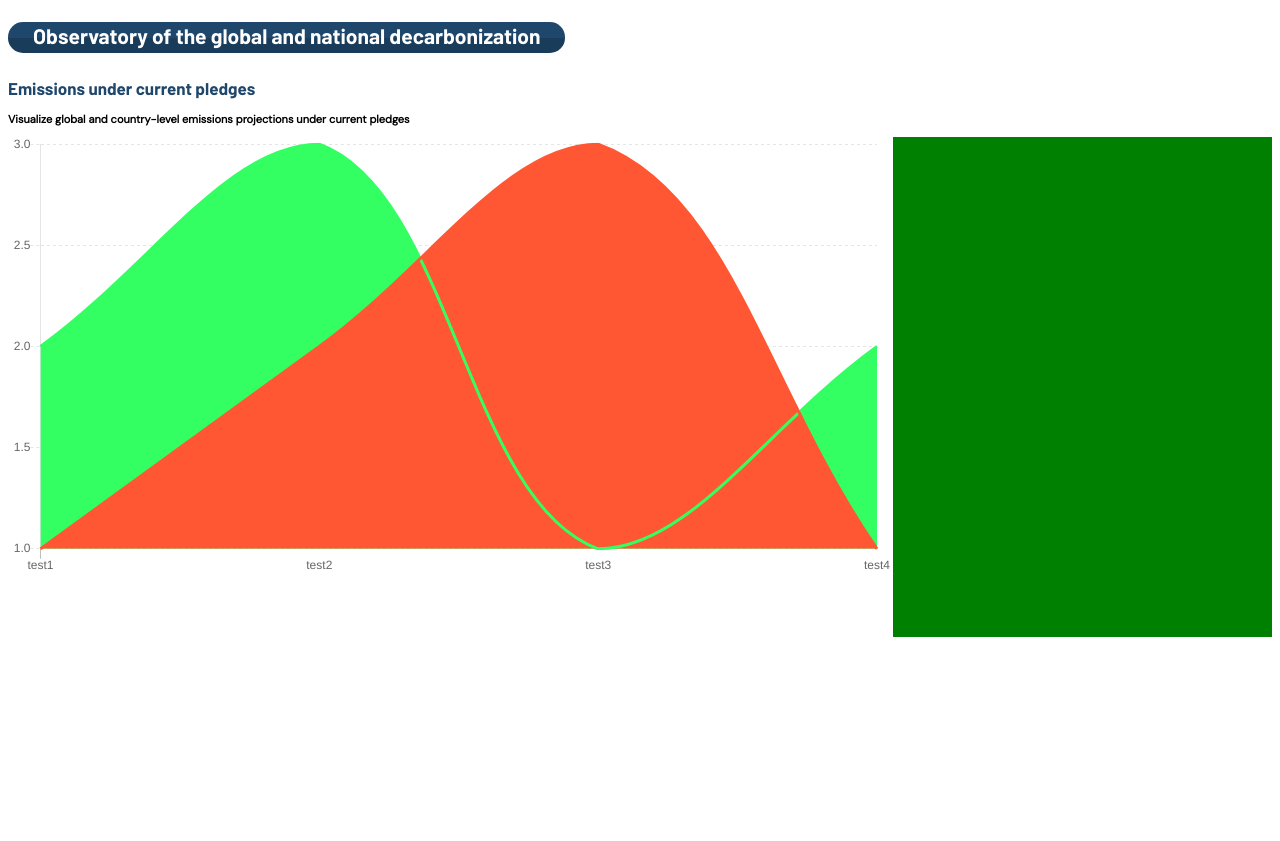
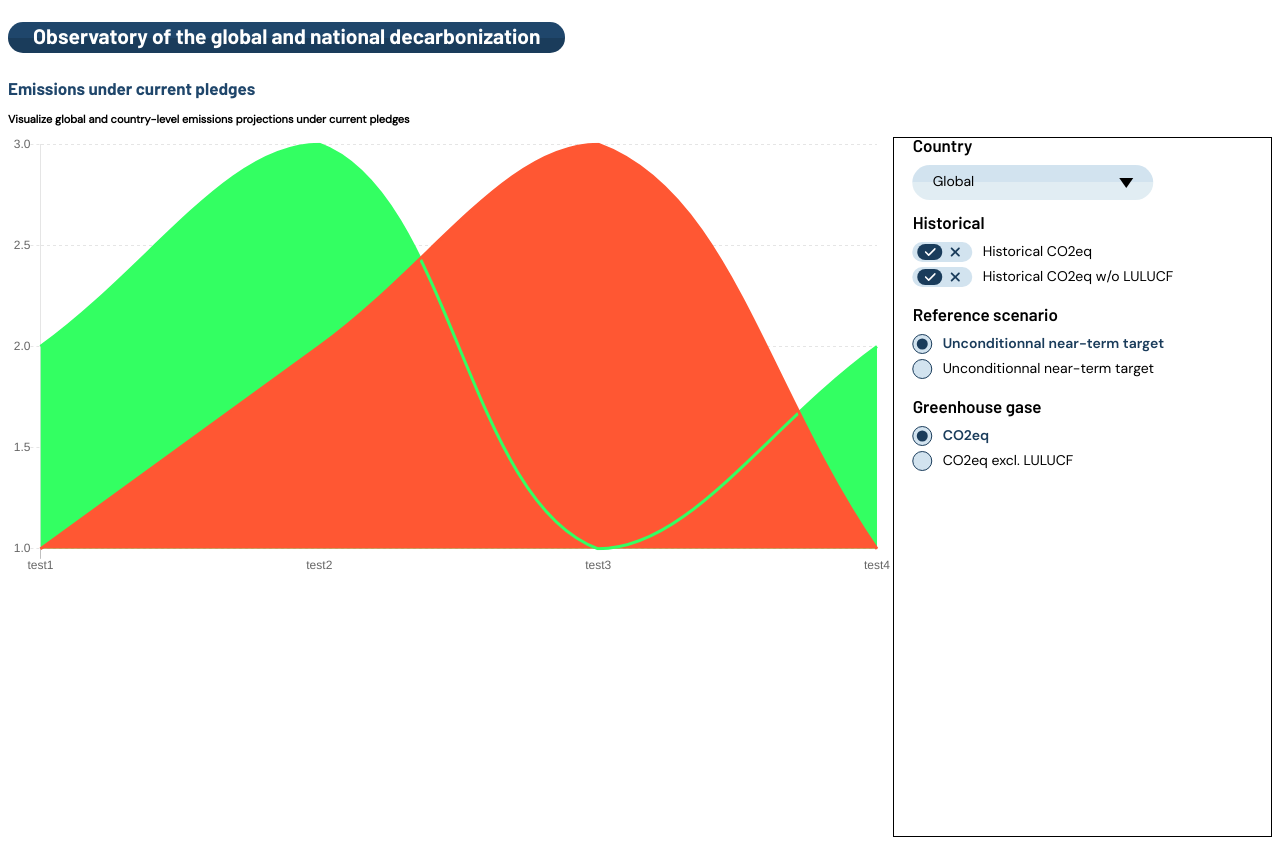
Before and after one commit to nicolasboeuf/decarbonization-observatory-dataviz, a Vue app: page / in a window 1280 px wide. Before the commit the page ends 800 px from the top, so only its background shows below. Built offline with nearby package versions, Linux system fonts and the light colour scheme; the HTML template or start-up script is replaced by a standard one.

Commit message:
building right panel

```diff
--- a/src/App.vue
+++ b/src/App.vue
@@ -47,7 +47,6 @@ export default {
   -webkit-font-smoothing: antialiased;
   -moz-osx-font-smoothing: grayscale;
   h1{
-    color:blue;
     font-family: "barlow-bold";
     font-size:21px;
     background:$semiGradientDark;
@@ -68,22 +67,147 @@ export default {
   }
   .chartComponent{
     width: 100%;
-    height:500px;
+    height:700px;
     position: relative;
     .componentSpace{
       position: relative;
       .chartSpace{
         position: relative;
         width: 70%;
-        height: 500px;
+        height: 700px;
         display: inline-block;
         }
       .controlsSpace{
         position: relative;
         width: 30%;
-        height: 500px;
+        height: 700px;
         display: inline-block;
-        background-color: green;
+        border:1px solid black;
+        box-sizing: border-box;
+        .controlsWrapper{
+          position: absolute;
+          width: 90%;
+          left:50%;
+          transform:translate(-50%,0);
+          .controls_box{
+            width: 100%;
+            display: block;
+            margin-bottom: 15px;
+            .controls_title{
+              font-family: "barlow-semibold";
+              font-size:17px;
+              margin-bottom: 10px;
+              display: block;
+            }
+            .controls_dropdown{
+              width: 65%;
+              height: 28px;
+              border-radius: 20px;
+              background:$semiGradientLight;
+              padding-left: 20px;
+              padding-top: 7px;
+              position: relative;
+              cursor: pointer;
+              font-family: "DMSans-Regular";
+              font-size: 14px;
+              &:after{
+                content:"";
+                position: absolute;
+                right:20px;
+                top: 50%;
+                transform:translate(0,-5px);
+                width: 0;
+                height: 0;
+                border-left: 7px solid transparent;
+                border-right: 7px solid transparent;
+                border-top: 10px solid black;
+                clear: both;
+              }
+            }
+            .switch_controls_box{
+              display: flex;
+              .switch_container{
+                width: 60px;
+                height: 20px;
+                border-radius: 20px;
+                background-color: $lightBlue;
+                margin-right: 10px;
+                margin-bottom: 5px;
+                display: flex;
+                justify-content: center;
+                align-items:center;
+              }
+              .switch{
+                width: 25px;
+                height: 16px;
+                border-radius: 20px;
+                background-color: $deepBlue;
+                position: relative;
+                cursor: pointer;
+                svg{
+                  fill:white;
+                  width: 11px;
+                  position: absolute;
+                  left:50%;
+                  top:50%;
+                  transform:translate(-50%,-50%);
+                }
+                &.inactive{
+                  background-color: transparent;
+                  svg{
+                    fill:$deepBlue;
+                  }
+                }
+              }
+              .switch_label{
+                font-family: "DMSans-Regular";
+                font-size: 14px;
+              }
+            }
+          }
+          .controls_radio_container{
+            display: flex;
+            .radio{
+              width: 20px;
+              height: 20px;
+              border-radius: 100%;
+              background-color: $lightBlue;
+              margin-right: 10px;
+              margin-bottom: 5px;
+              border:1px solid $deepBlue;
+              box-sizing: border-box;
+              position: relative;
+              cursor: normal;
+              .radio_inner{
+                width: 11px;
+                height: 11px;
+                border-radius: 100%;
+                background-color: $deepBlue;
+                position: absolute;
+                left:50%;
+                top:50%;
+                transform:translate(-50%,-50%);
+              }
+            }
+            .radio_label{
+              font-family: "DMSans-SemiBold";
+              font-size: 14px;
+              color:$deepBlue;
+            }
+            &.inactive{
+              .radio{
+                cursor: pointer;
+                .radio_inner{
+                  display: none;
+                }
+              }
+              .radio_label{
+                font-family: "DMSans-Regular";
+                color:black;
+              }
+            }
+          }
+        }
       }
     }
   }
--- a/src/components/CurrentEmissionsChart.vue
+++ b/src/components/CurrentEmissionsChart.vue
@@ -6,7 +6,86 @@
       <div class="chartSpace">
         <canvas id="chart"></canvas>
       </div>
-      <div class="controlsSpace"></div>
+      <div class="controlsSpace">
+        <div class="controlsWrapper">
+
+          <div class="controls_box">
+            <span class="controls_title">Country</span>
+            <div class="controls_dropdown">Global</div>
+          </div>
+
+          <div class="controls_box">
+
+            <span class="controls_title">Historical</span>
+
+            <div class="switch_controls_box">
+              <div class="switch_container">
+                <div class="switch switch_on">
+                  <svg viewBox="0 0 448 512"><path d="M438.6 105.4c12.5 12.5 12.5 32.8 0 45.3l-256 256c-12.5 12.5-32.8 12.5-45.3 0l-128-128c-12.5-12.5-12.5-32.8 0-45.3s32.8-12.5 45.3 0L160 338.7 393.4 105.4c12.5-12.5 32.8-12.5 45.3 0z"/></svg>
+                </div>
+                <div class="switch switch_off inactive">
+                  <svg viewBox="0 0 384 512"><path d="M342.6 150.6c12.5-12.5 12.5-32.8 0-45.3s-32.8-12.5-45.3 0L192 210.7 86.6 105.4c-12.5-12.5-32.8-12.5-45.3 0s-12.5 32.8 0 45.3L146.7 256 41.4 361.4c-12.5 12.5-12.5 32.8 0 45.3s32.8 12.5 45.3 0L192 301.3 297.4 406.6c12.5 12.5 32.8 12.5 45.3 0s12.5-32.8 0-45.3L237.3 256 342.6 150.6z"/></svg>
+                </div>
+              </div>
+              <span class="switch_label">Historical CO2eq</span>
+            </div>
+
+            <div class="switch_controls_box">
+              <div class="switch_container">
+                <div class="switch switch_on">
+                  <svg xmlns="http://www.w3.org/2000/svg" viewBox="0 0 448 512"><path d="M438.6 105.4c12.5 12.5 12.5 32.8 0 45.3l-256 256c-12.5 12.5-32.8 12.5-45.3 0l-128-128c-12.5-12.5-12.5-32.8 0-45.3s32.8-12.5 45.3 0L160 338.7 393.4 105.4c12.5-12.5 32.8-12.5 45.3 0z"/></svg>
+                </div>
+                <div class="switch switch_off inactive">
+                  <svg viewBox="0 0 384 512"><path d="M342.6 150.6c12.5-12.5 12.5-32.8 0-45.3s-32.8-12.5-45.3 0L192 210.7 86.6 105.4c-12.5-12.5-32.8-12.5-45.3 0s-12.5 32.8 0 45.3L146.7 256 41.4 361.4c-12.5 12.5-12.5 32.8 0 45.3s32.8 12.5 45.3 0L192 301.3 297.4 406.6c12.5 12.5 32.8 12.5 45.3 0s12.5-32.8 0-45.3L237.3 256 342.6 150.6z"/></svg>
+                </div>
+              </div>
+              <span class="switch_label">Historical CO2eq w/o LULUCF</span>
+            </div>
+
+          </div>
+
+          <div class="controls_box">
+
+            <span class="controls_title">Reference scenario</span>
+
+            <div class="controls_radio_container">
+              <div class="radio">
+                <div class="radio_inner"></div>
+              </div>
+              <span class="radio_label">Unconditionnal near-term target</span>
+            </div>
+
+            <div class="controls_radio_container inactive">
+              <div class="radio">
+                <div class="radio_inner"></div>
+              </div>
+              <span class="radio_label">Unconditionnal near-term target</span>
+            </div>
+
+          </div>
+
+          <div class="controls_box">
+
+            <span class="controls_title">Greenhouse gase</span>
+
+            <div class="controls_radio_container">
+              <div class="radio">
+                <div class="radio_inner"></div>
+              </div>
+              <span class="radio_label">CO2eq</span>
+            </div>
+
+            <div class="controls_radio_container inactive">
+              <div class="radio">
+                <div class="radio_inner"></div>
+              </div>
+              <span class="radio_label">CO2eq excl. LULUCF</span>
+            </div>
+
+          </div>
+
+        </div>
+      </div>
     </div>
   </div>
 </template>
```
